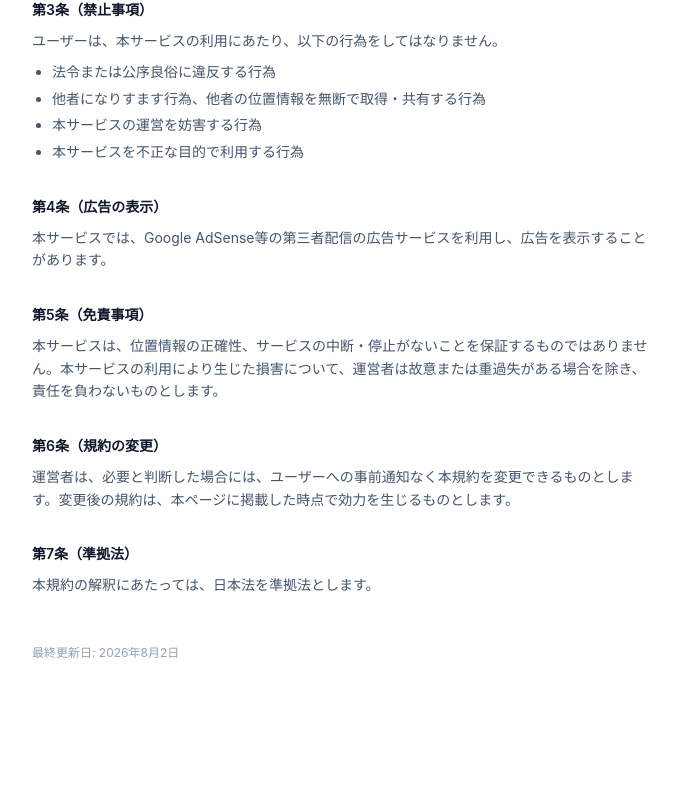
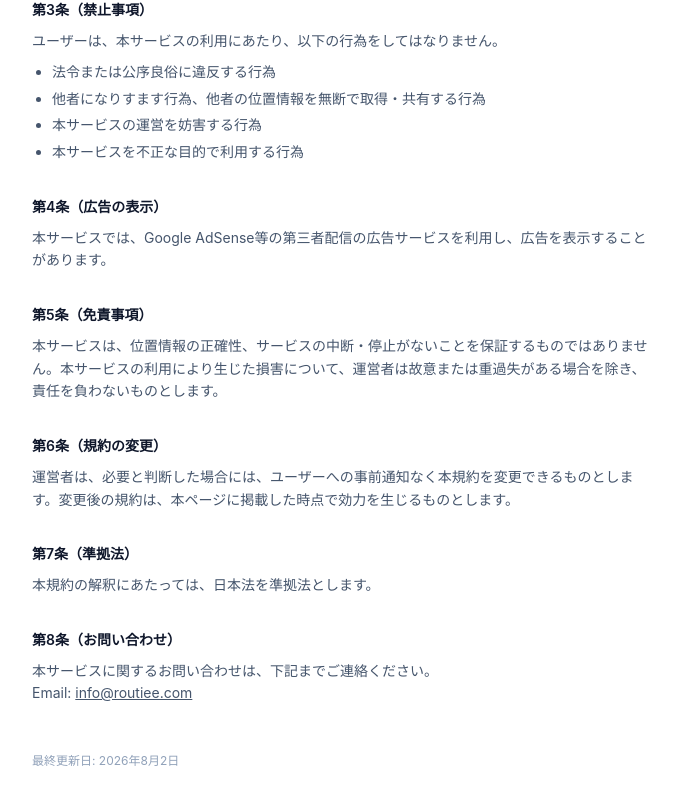
Before and after one commit to Fukutaka-maru/meetup-app, a Next.js app: page /terms in a window 1280 px wide. Shown: the part 348-1152 px from the top of the page, without its empty margins (296-971 px from the left). Before the commit the page ends 1057 px from the top, so only its background shows below. Built offline with nearby package versions, Linux system fonts and the light colour scheme; no server answers.

Commit message:
Add contact email to terms and privacy pages

```diff
--- a/app/privacy/page.tsx
+++ b/app/privacy/page.tsx
@@ -68,7 +68,12 @@ export default function PrivacyPage() {
       <section className="mb-8">
         <h2 className="mb-2 font-semibold text-slate-900">5. お問い合わせ</h2>
         <p>
-          本ポリシーに関するお問い合わせは、運営者までご連絡ください。
+          本ポリシーに関するお問い合わせは、下記までご連絡ください。
+          <br />
+          Email:{" "}
+          <a href="mailto:info@routiee.com" className="underline">
+            info@routiee.com
+          </a>
         </p>
       </section>
 
--- a/app/terms/page.tsx
+++ b/app/terms/page.tsx
@@ -61,6 +61,18 @@ export default function TermsPage() {
         <p>本規約の解釈にあたっては、日本法を準拠法とします。</p>
       </section>
 
+      <section className="mb-8">
+        <h2 className="mb-2 font-semibold text-slate-900">第8条（お問い合わせ）</h2>
+        <p>
+          本サービスに関するお問い合わせは、下記までご連絡ください。
+          <br />
+          Email:{" "}
+          <a href="mailto:info@routiee.com" className="underline">
+            info@routiee.com
+          </a>
+        </p>
+      </section>
+
       <p className="mt-12 text-xs text-slate-400">最終更新日: 2026年8月2日</p>
     </main>
   );
```
